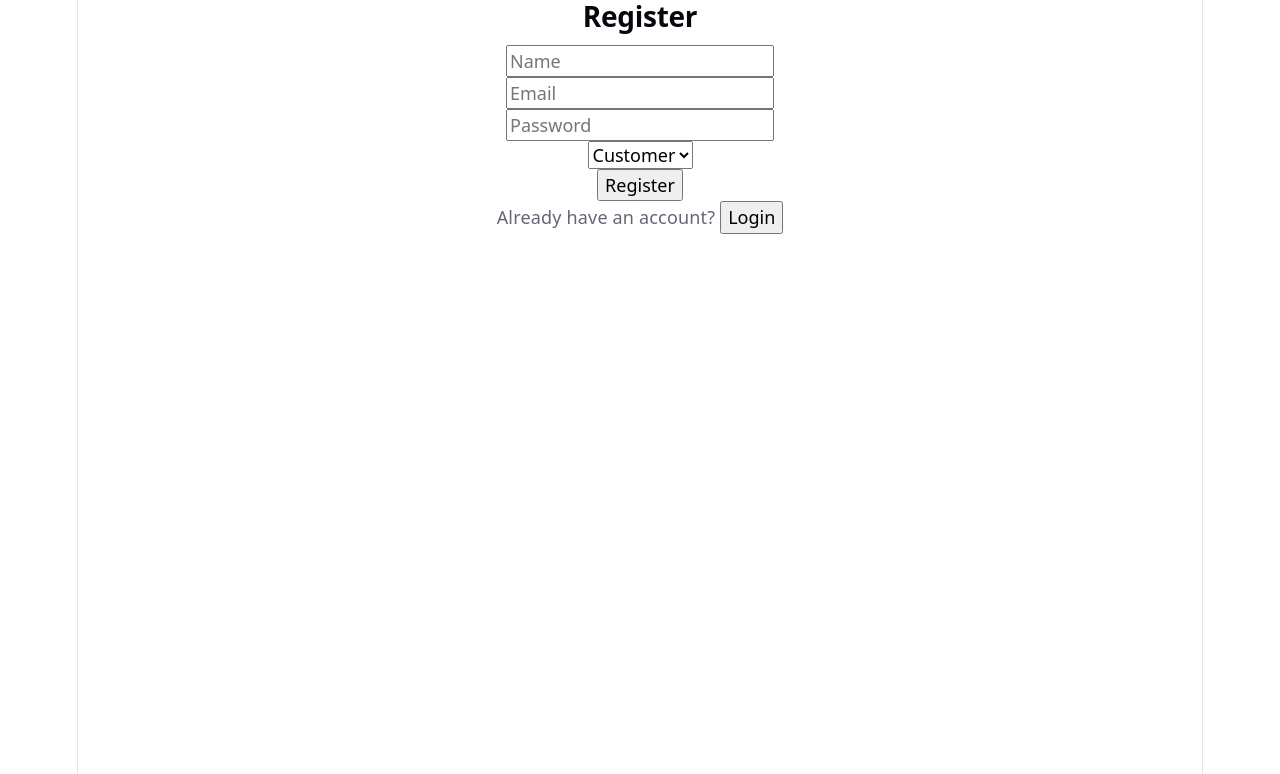
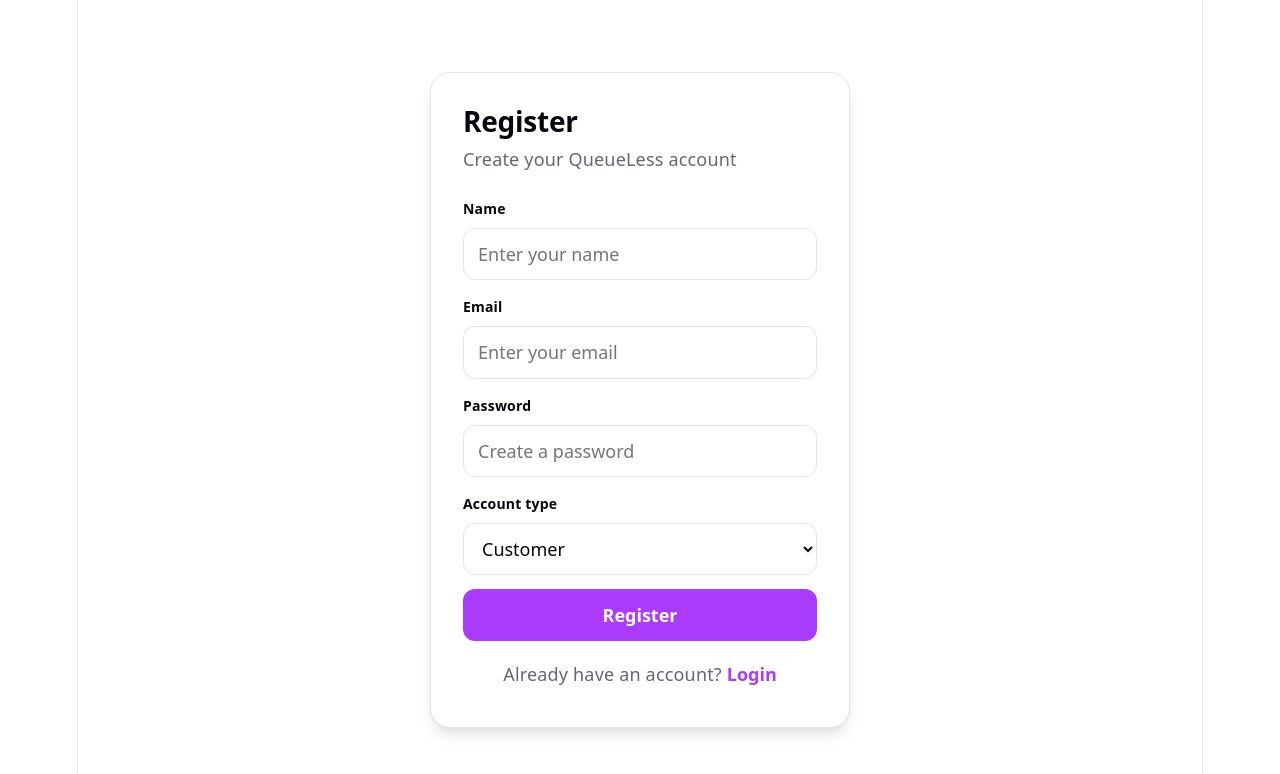
Before and after one commit to DanielAbbasi21/QueueLess, a React (Vite) app in the folder client/: page / in a window 1280 px wide. Both pictures are taken after a click on the button "Register". Shown: the top 774 px of the page. Built offline with nearby package versions, Linux system fonts and the light colour scheme.

Commit message:
style: add auth page styling
Create a styles folder with global and auth CSS, import the new styles, and apply auth layout classes to Login and Register pages.

```diff
--- a/client/src/pages/Register.jsx
+++ b/client/src/pages/Register.jsx
@@ -42,74 +42,85 @@ function Register({ setShowRegister }) {
 
 
   return (
-    <div>
-      <h2>Register</h2>
+    <div className="auth-page">
+      <div className="auth-card">
+        <h2 className="auth-title">Register</h2>
+        <p className="auth-subtitle">Create your QueueLess account</p>
 
-
+        <div className="auth-form">
+          <div className="auth-field">
+            <label>Name</label>
             <input
+              className="auth-input"
               type="text"
-        placeholder="Name"
+              placeholder="Enter your name"
               value={name}
               onChange={(e) => setName(e.target.value)}
             />
+          </div>
 
-
-      <br />
-
-
+          <div className="auth-field">
+            <label>Email</label>
             <input
+              className="auth-input"
               type="email"
-        placeholder="Email"
+              placeholder="Enter your email"
               value={email}
               onChange={(e) => setEmail(e.target.value)}
             />
+          </div>
 
-
-      <br />
-
-
+          <div className="auth-field">
+            <label>Password</label>
             <input
+              className="auth-input"
               type="password"
-        placeholder="Password"
+              placeholder="Create a password"
               value={password}
               onChange={(e) => setPassword(e.target.value)}
             />
+          </div>
 
-
-      <br />
-
-
-      <select value={role} onChange={(e) => setRole(e.target.value)}>
+          <div className="auth-field">
+            <label>Account type</label>
+            <select
+              className="auth-select"
+              value={role}
+              onChange={(e) => setRole(e.target.value)}
+            >
               <option value="customer">Customer</option>
               <option value="business">Business</option>
             </select>
-
-
-      <br />
-
+          </div>
 
           {role === "business" && (
-        <>
+            <div className="auth-field">
+              <label>Business name</label>
               <input
+                className="auth-input"
                 type="text"
-            placeholder="Business name"
+                placeholder="Enter your business name"
                 value={businessName}
                 onChange={(e) => setBusinessName(e.target.value)}
               />
-
-
-          <br />
-        </>
+            </div>
           )}
 
+          <button className="auth-button" onClick={handleRegister}>
+            Register
+          </button>
+        </div>
 
-      <button onClick={handleRegister}>Register</button>
-
-
-      <p>
+        <p className="auth-switch">
           Already have an account?{" "}
-        <button onClick={() => setShowRegister(false)}>Login</button>
+          <button
+            className="auth-link-button"
+            onClick={() => setShowRegister(false)}
+          >
+            Login
+          </button>
         </p>
+      </div>
     </div>
   );
 }
--- a/client/src/pages/login.jsx
+++ b/client/src/pages/login.jsx
@@ -18,32 +18,49 @@ function Login({ setUser, setShowRegister }) {
   };
 
   return (
-    <div>
-      <h2>Login</h2>
+    <div className="auth-page">
+      <div className="auth-card">
+        <h2 className="auth-title">Login</h2>
+        <p className="auth-subtitle">Welcome back to QueueLess</p>
 
+        <div className="auth-form">
+          <div className="auth-field">
+            <label>Email</label>
             <input
+              className="auth-input"
               type="email"
-        placeholder="Email"
+              placeholder="Enter your email"
               value={email}
               onChange={(e) => setEmail(e.target.value)}
             />
+          </div>
 
-      <br />
-
+          <div className="auth-field">
+            <label>Password</label>
             <input
+              className="auth-input"
               type="password"
-        placeholder="Password"
+              placeholder="Enter your password"
               value={password}
               onChange={(e) => setPassword(e.target.value)}
             />
+          </div>
 
-      <br />
+          <button className="auth-button" onClick={handleLogin}>
+            Login
+          </button>
+        </div>
 
-      <button onClick={handleLogin}>Login</button>
-      <p>
+        <p className="auth-switch">
           Don't have an account?{" "}
-        <button onClick={() => setShowRegister(true)}>Register</button>
+          <button
+            className="auth-link-button"
+            onClick={() => setShowRegister(true)}
+          >
+            Register
+          </button>
         </p>
+      </div>
     </div>
   );
 }
```
Lines whose indentation alone changed are shown as unchanged.
